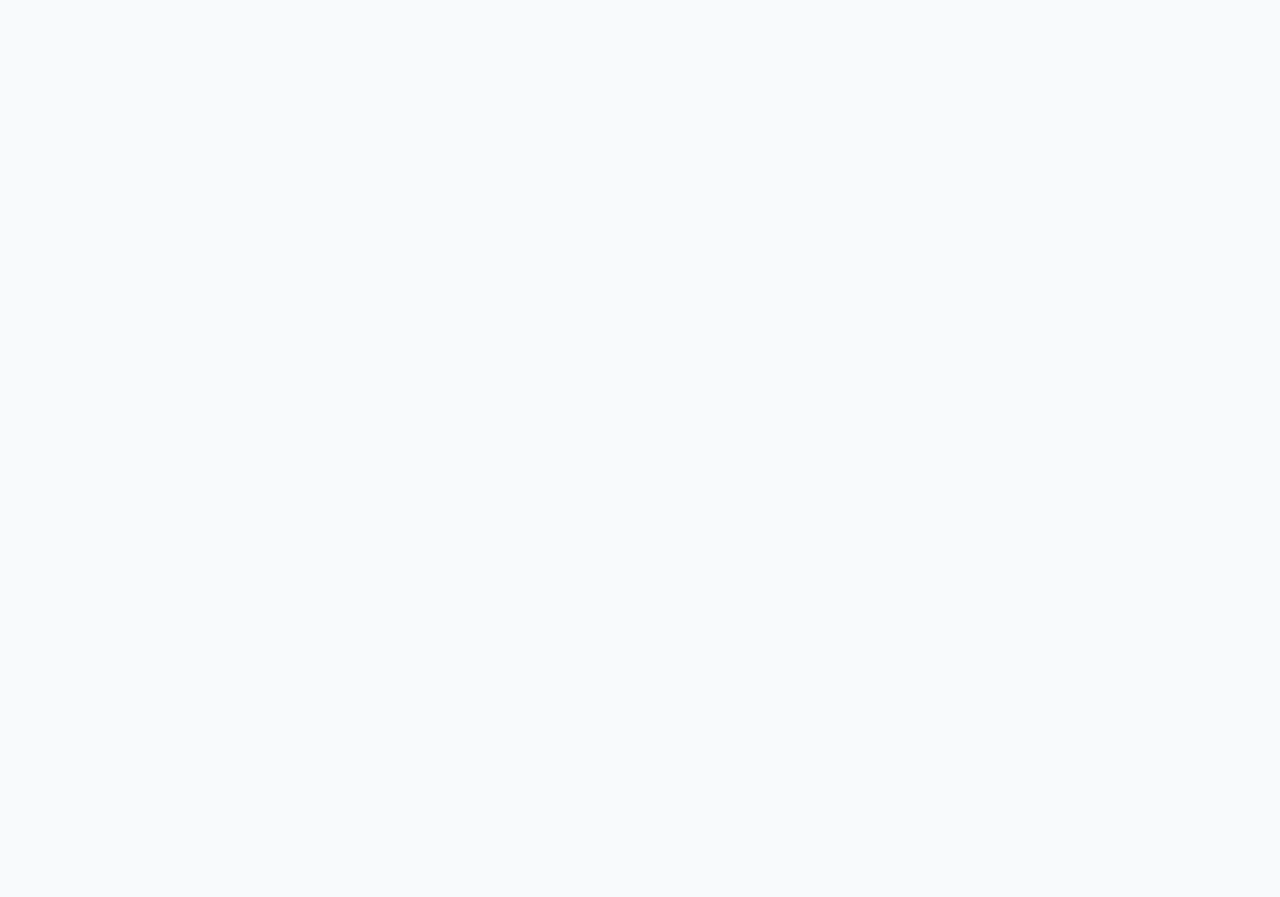
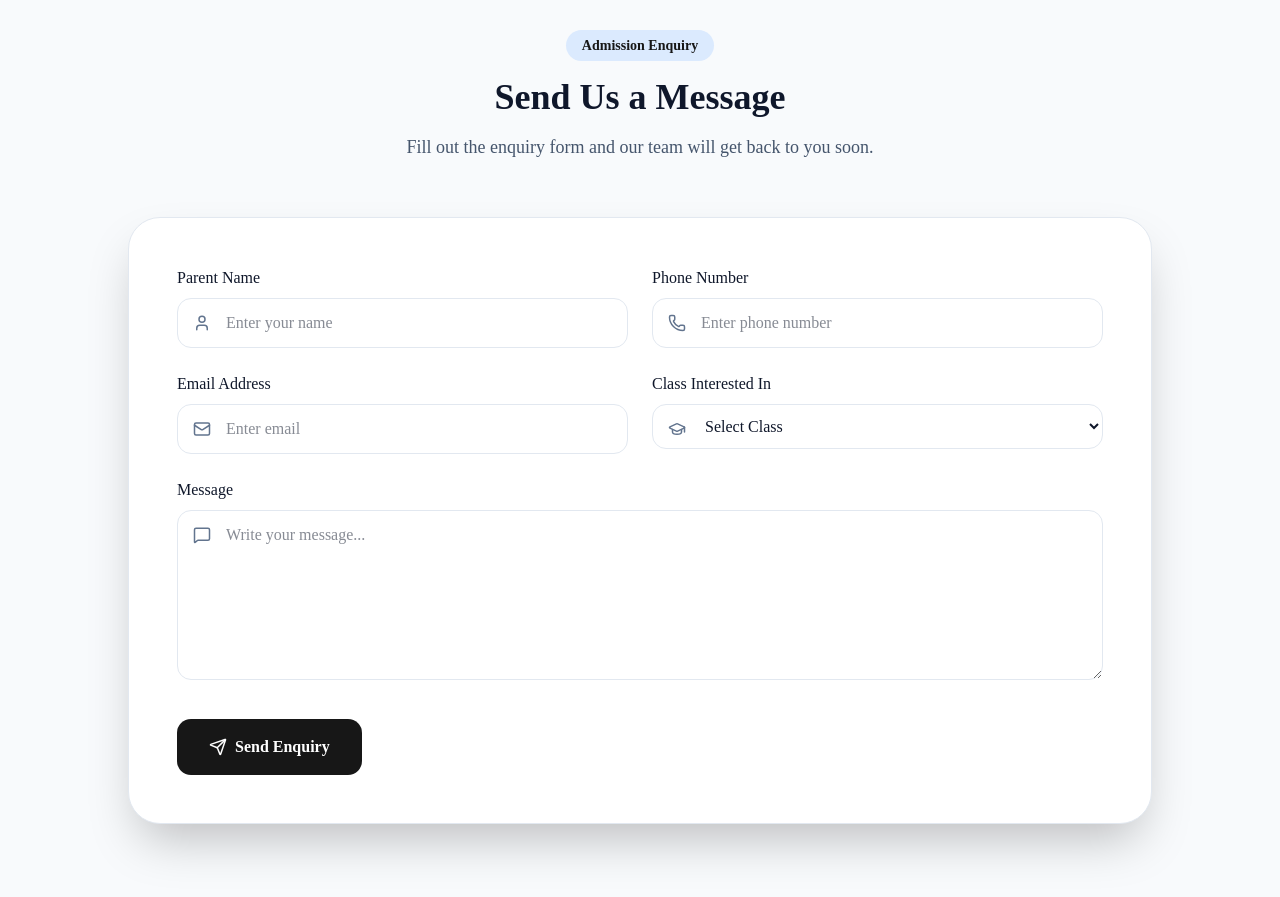
Before and after one commit to vishal290704/edu-portal-system, a Next.js app: page /contact in a window 1280 px wide. Shown: the part 1740-2637 px from the top of the page. Before the commit the page ends 1677 px from the top, so only its background shows below. Built offline with nearby package versions, Linux system fonts and the light colour scheme.

Commit message:
ContactForm component  created and contact page completed

```diff
--- a/app/contact/page.jsx
+++ b/app/contact/page.jsx
@@ -1,3 +1,4 @@
+import ContactForm from "@/components/contact/ContactForm";
 import ContactHero from "@/components/contact/ContactHero";
 import ContactInfo from "@/components/contact/ContactInfo";
 
@@ -13,6 +14,7 @@ export default function ContactPage() {
     <main className="overflow-hidden">
       <ContactHero />
       <ContactInfo/>
+      <ContactForm/>
 
     </main>
   );
--- /dev/null
+++ b/components/contact/ContactForm.jsx
@@ -0,0 +1,214 @@
+"use client";
+
+import { useState } from "react";
+import {
+  User,
+  Phone,
+  Mail,
+  GraduationCap,
+  MessageSquare,
+  Send,
+} from "lucide-react";
+
+import { admissionClasses } from "@/constants/contact";
+
+export default function ContactForm() {
+  const [form, setForm] = useState({
+    name: "",
+    phone: "",
+    email: "",
+    class: "",
+    message: "",
+  });
+
+  function handleChange(e) {
+    setForm({
+      ...form,
+      [e.target.name]: e.target.value,
+    });
+  }
+
+  function handleSubmit(e) {
+    e.preventDefault();
+
+    console.log(form);
+
+    alert("Form submitted successfully!");
+
+    setForm({
+      name: "",
+      phone: "",
+      email: "",
+      class: "",
+      message: "",
+    });
+  }
+
+  return (
+    <section className="bg-slate-50 py-24">
+      <div className="container mx-auto px-6">
+
+        <div className="mx-auto mb-14 max-w-3xl text-center">
+
+          <span className="rounded-full bg-blue-100 px-4 py-2 text-sm font-semibold text-primary">
+            Admission Enquiry
+          </span>
+
+          <h2 className="mt-5 text-4xl font-bold text-slate-900">
+            Send Us a Message
+          </h2>
+
+          <p className="mt-4 text-lg text-slate-600">
+            Fill out the enquiry form and our team will get back to you soon.
+          </p>
+
+        </div>
+
+        <form
+          onSubmit={handleSubmit}
+          className="mx-auto max-w-5xl rounded-[32px] border border-slate-200 bg-white p-8 shadow-2xl lg:p-12"
+        >
+
+          <div className="grid gap-6 md:grid-cols-2">
+
+            <Input
+              icon={<User size={18} />}
+              label="Parent Name"
+              name="name"
+              value={form.name}
+              onChange={handleChange}
+              placeholder="Enter your name"
+            />
+
+            <Input
+              icon={<Phone size={18} />}
+              label="Phone Number"
+              name="phone"
+              value={form.phone}
+              onChange={handleChange}
+              placeholder="Enter phone number"
+            />
+
+            <Input
+              icon={<Mail size={18} />}
+              label="Email Address"
+              name="email"
+              value={form.email}
+              onChange={handleChange}
+              placeholder="Enter email"
+            />
+
+            <div>
+
+              <label className="mb-2 block font-medium">
+                Class Interested In
+              </label>
+
+              <div className="relative">
+
+                <GraduationCap
+                  size={18}
+                  className="absolute left-4 top-4 text-slate-500"
+                />
+
+                <select
+                  name="class"
+                  value={form.class}
+                  onChange={handleChange}
+                  className="w-full rounded-xl border border-slate-200 py-3 pl-12 pr-4 outline-none transition focus:border-primary"
+                >
+
+                  <option value="">
+                    Select Class
+                  </option>
+
+                  {admissionClasses.map((item) => (
+
+                    <option
+                      key={item}
+                      value={item}
+                    >
+                      {item}
+                    </option>
+
+                  ))}
+
+                </select>
+
+              </div>
+
+            </div>
+
+          </div>
+
+          <div className="mt-6">
+
+            <label className="mb-2 block font-medium">
+              Message
+            </label>
+
+            <div className="relative">
+
+              <MessageSquare
+                size={18}
+                className="absolute left-4 top-4 text-slate-500"
+              />
+
+              <textarea
+                rows={6}
+                name="message"
+                value={form.message}
+                onChange={handleChange}
+                placeholder="Write your message..."
+                className="w-full rounded-xl border border-slate-200 py-3 pl-12 pr-4 outline-none transition focus:border-primary"
+              />
+
+            </div>
+
+          </div>
+
+          <button
+            className="mt-8 flex items-center justify-center gap-2 rounded-xl bg-primary px-8 py-4 font-semibold text-white transition hover:-translate-y-1 hover:shadow-xl"
+          >
+
+            <Send size={18} />
+
+            Send Enquiry
+
+          </button>
+
+        </form>
+
+      </div>
+    </section>
+  );
+}
+
+function Input({
+  icon,
+  label,
+  ...props
+}) {
+  return (
+    <div>
+
+      <label className="mb-2 block font-medium">
+        {label}
+      </label>
+
+      <div className="relative">
+
+        <div className="absolute left-4 top-4 text-slate-500">
+          {icon}
+        </div>
+
+        <input
+          {...props}
+          className="w-full rounded-xl border border-slate-200 py-3 pl-12 pr-4 outline-none transition focus:border-primary"
+        />
+
+      </div>
+
+    </div>
+  );
+}
```
